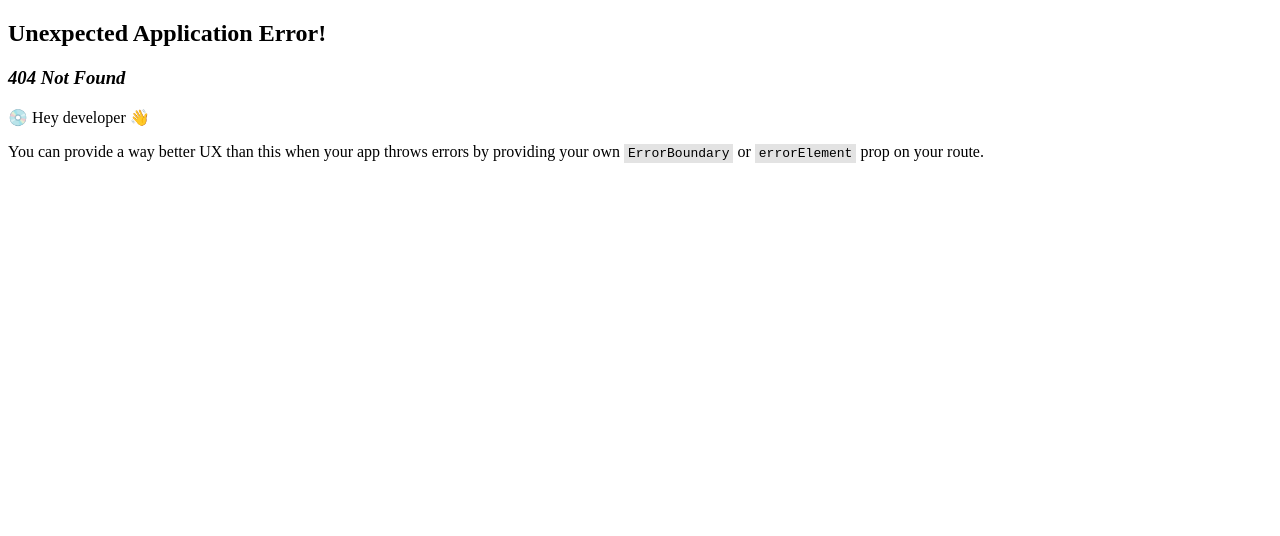
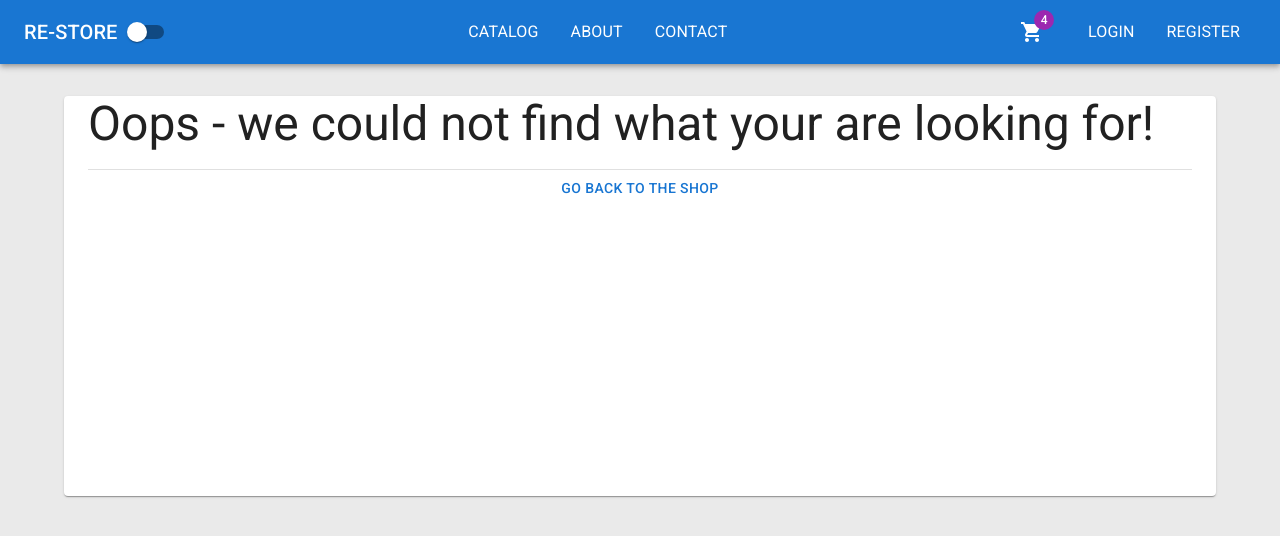
Before and after one commit to LarsNyborgPedersen/e-commerce, a React (Create React App) app in the folder client/: page /not-found in a window 1280 px wide. Before the commit this address had no page. Shown: the top 536 px of the page. Built offline with nearby package versions, Linux system fonts and the light colour scheme.

Commit message:
Creating a not found component

```diff
--- /dev/null
+++ b/client/src/app/errors/NotFound.tsx
@@ -0,0 +1,13 @@
+import { Button, Container, Divider, Paper, Typography } from "@mui/material";
+import { Link } from 'react-router-dom';
+
+
+export default function NotFound() {
+    return (
+        <Container component={Paper} style={{height: 400}}>
+            <Typography gutterBottom variant={'h3'}>Oops - we could not find what your are looking for!</Typography>
+            <Divider />
+            <Button component={Link} to='/catalog' fullWidth>Go back to the shop</Button>
+        </Container>
+    )
+}
--- a/client/src/features/catalog/ProductDetails.tsx
+++ b/client/src/features/catalog/ProductDetails.tsx
@@ -4,6 +4,7 @@ import axios from "axios";
 import { useEffect, useState } from "react";
 import { useParams } from "react-router-dom";
 import agent from "../../app/api/agent";
+import NotFound from "../../app/errors/NotFound";
 import { Product } from "../../app/models/Product";
 
 export default function ProductDetails() {
@@ -20,7 +21,7 @@ export default function ProductDetails() {
 
     if (loading) return <h3>Loading...</h3>
 
-    if (!product) return <h3>Product not found</h3>
+    if (!product) return <NotFound />
 
     return (
         <Grid container spacing={6}>
```
Also changed, not shown: client/src/app/router/Routes.tsx (+6 -2 lines).
